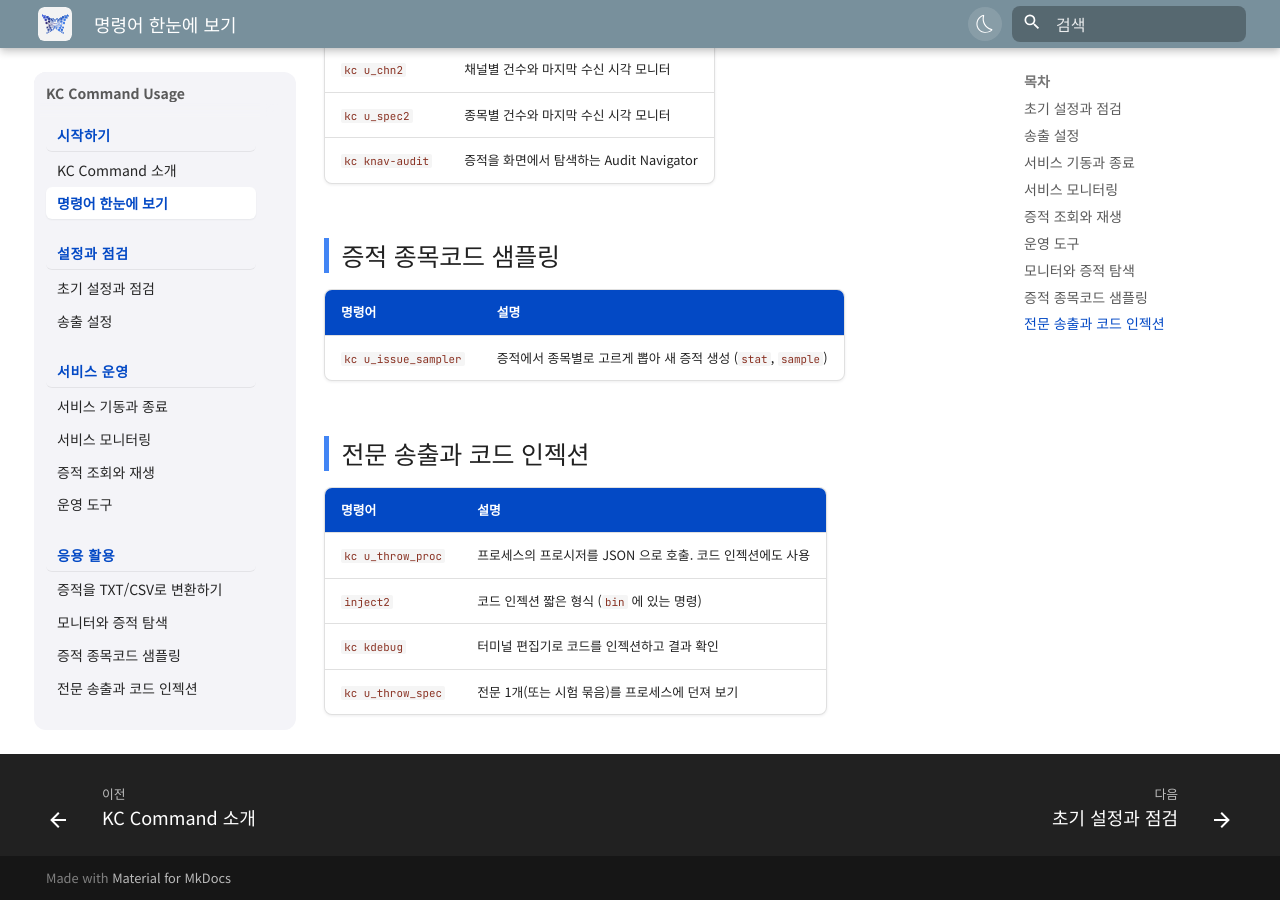
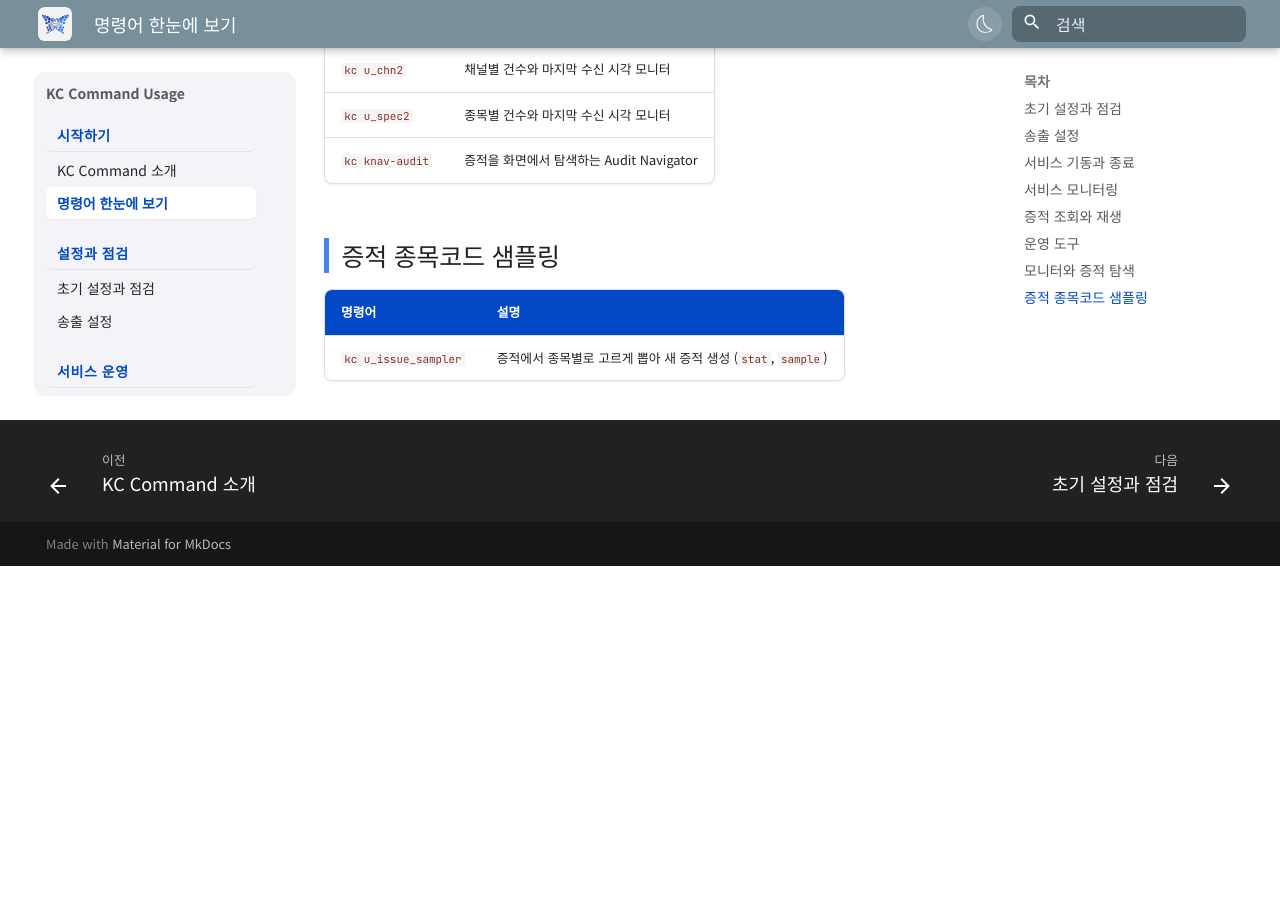
Before and after one commit to Billy-Crew/kc-cmd, an MkDocs documentation site: the page built from docs/02_명령어-한눈에-보기.md, in a window 1280 px wide and 900 px high, scrolled down 2489 px. Built offline with MkDocs 1.6.1 and Material for MkDocs 9.7.7, drawn with Linux system fonts in a browser that asks for light colours; some web fonts are replaced; after the commit the page ends 3055 px from its top, so only the background shows below that; some of the changed text lies outside the part shown.

Commit message:
docs: 전문 송출·코드 인젝션 4개 명령 페이지는 이번에 싣지 않는다 (#17)
u_throw_proc, inject2, kdebug, u_throw_spec 은 실행 중인 프로세스에 직접
전달하는 명령이라 별도 이슈로 분리한다.

Co-Authored-By: Claude Sonnet 5.5 <noreply@anthropic.com>

```diff
--- a/docs/02_명령어-한눈에-보기.md
+++ b/docs/02_명령어-한눈에-보기.md
@@ -72,12 +72,3 @@
 | 명령어 | 설명 |
 |---|---|
 | `kc u_issue_sampler` | 증적에서 종목별로 고르게 뽑아 새 증적 생성 (`stat`, `sample`) |
-
-## 전문 송출과 코드 인젝션
-
-| 명령어 | 설명 |
-|---|---|
-| `kc u_throw_proc` | 프로세스의 프로시저를 JSON 으로 호출. 코드 인젝션에도 사용 |
-| `inject2` | 코드 인젝션 짧은 형식 (`bin` 에 있는 명령) |
-| `kc kdebug` | 터미널 편집기로 코드를 인젝션하고 결과 확인 |
-| `kc u_throw_spec` | 전문 1개(또는 시험 묶음)를 프로세스에 던져 보기 |
--- a/mkdocs.yml
+++ b/mkdocs.yml
@@ -57,7 +57,6 @@ nav:
       - 증적을 TXT/CSV로 변환하기: 09_증적-TXT-CSV-변환.md
       - 모니터와 증적 탐색: 10_모니터와-증적-탐색.md
       - 증적 종목코드 샘플링: 11_증적-종목코드-샘플링.md
-      - 전문 송출과 코드 인젝션: 12_전문-송출과-코드-인젝션.md
 
 markdown_extensions:
   - admonition
```
Also changed, not shown: other parts of docs/02_명령어-한눈에-보기.md (+1 -1 lines), docs/12_전문-송출과-코드-인젝션.md (deleted, +0 -87 lines).
